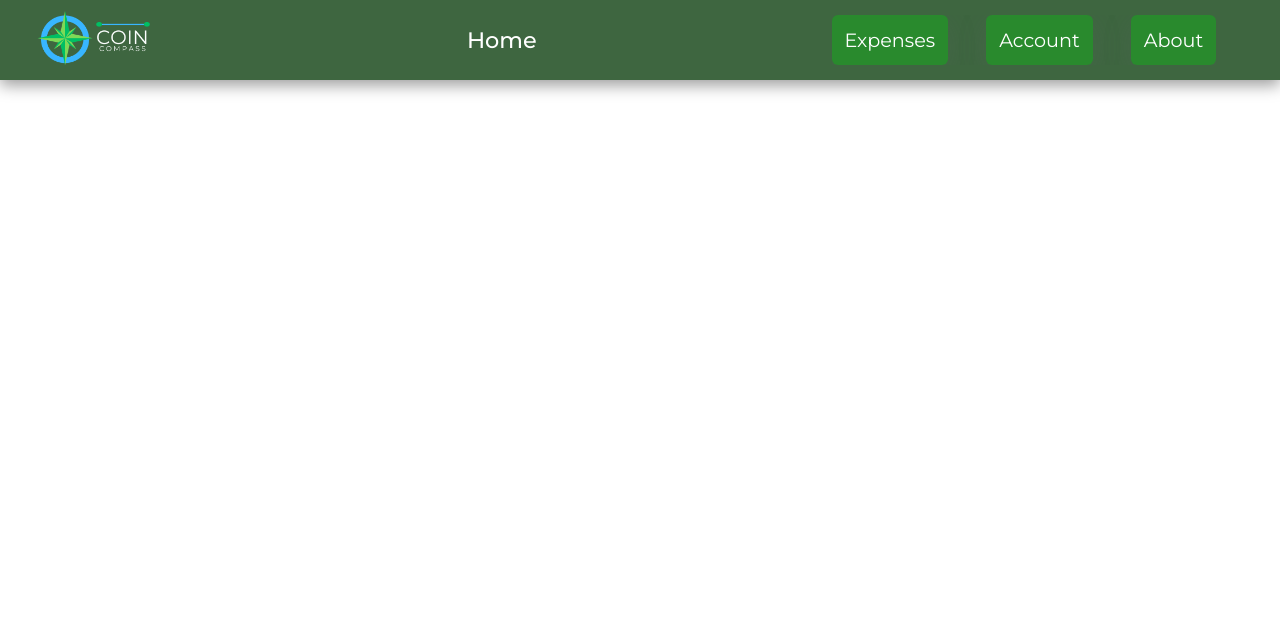
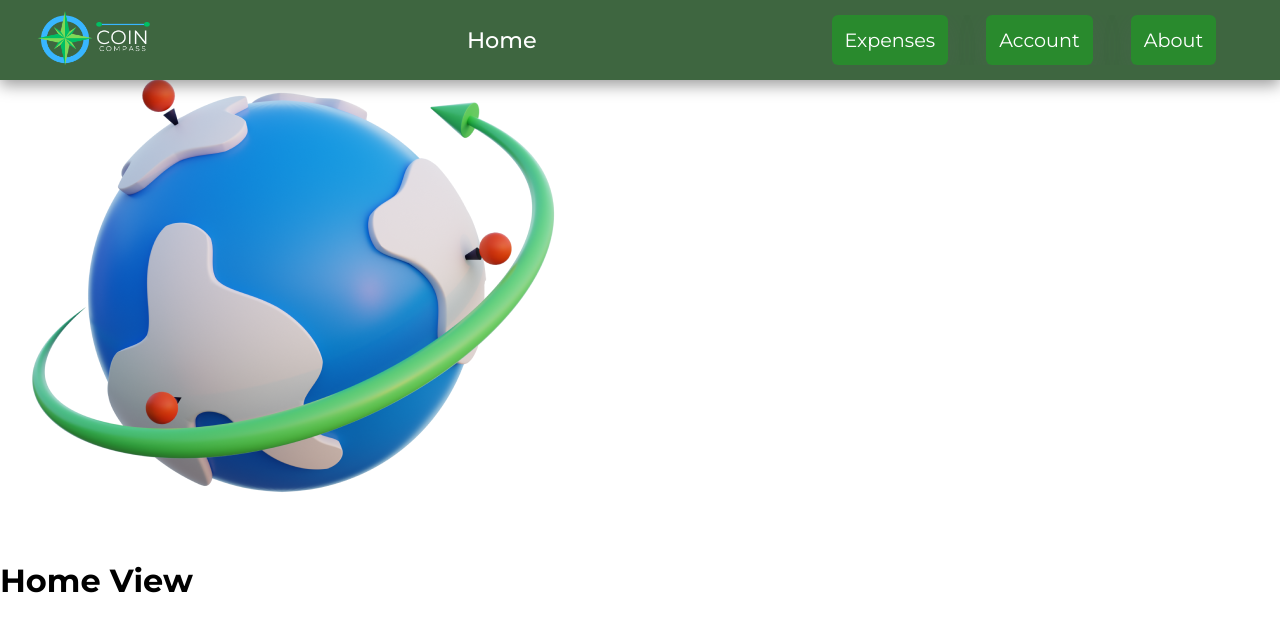
Before and after one commit to ITHS-Team8/CoinCompass, a Vue app: page / in a window 1280 px wide. Shown: the top 632 px of the page. Built offline with nearby package versions, Linux system fonts and the light colour scheme.

Commit message:
Add HeroSection component and hero-img1

```diff
--- /dev/null
+++ b/src/components/HeroSection.vue
@@ -0,0 +1,11 @@
+<template>
+    <section id="hero-section">
+        <div class="hero-img-container">
+            <img src="../assets/hero1.png" alt="hero img of globe" />
+        </div>
+    </section>
+</template>
+
+<script setup lang="ts"></script>
+
+<style scoped></style>
--- a/src/views/HomeView.vue
+++ b/src/views/HomeView.vue
@@ -1,10 +1,12 @@
 <script setup lang="ts">
     import NavBar from '../components/NavBar.vue'
+    import HeroSection from '../components/HeroSection.vue'
 </script>
 
 <template>
     <main>
         <NavBar view="Home" />
+        <HeroSection />
         <h1>Home View</h1>
     </main>
 </template>
```
Also changed, not shown: src/assets/hero1.png (added).
